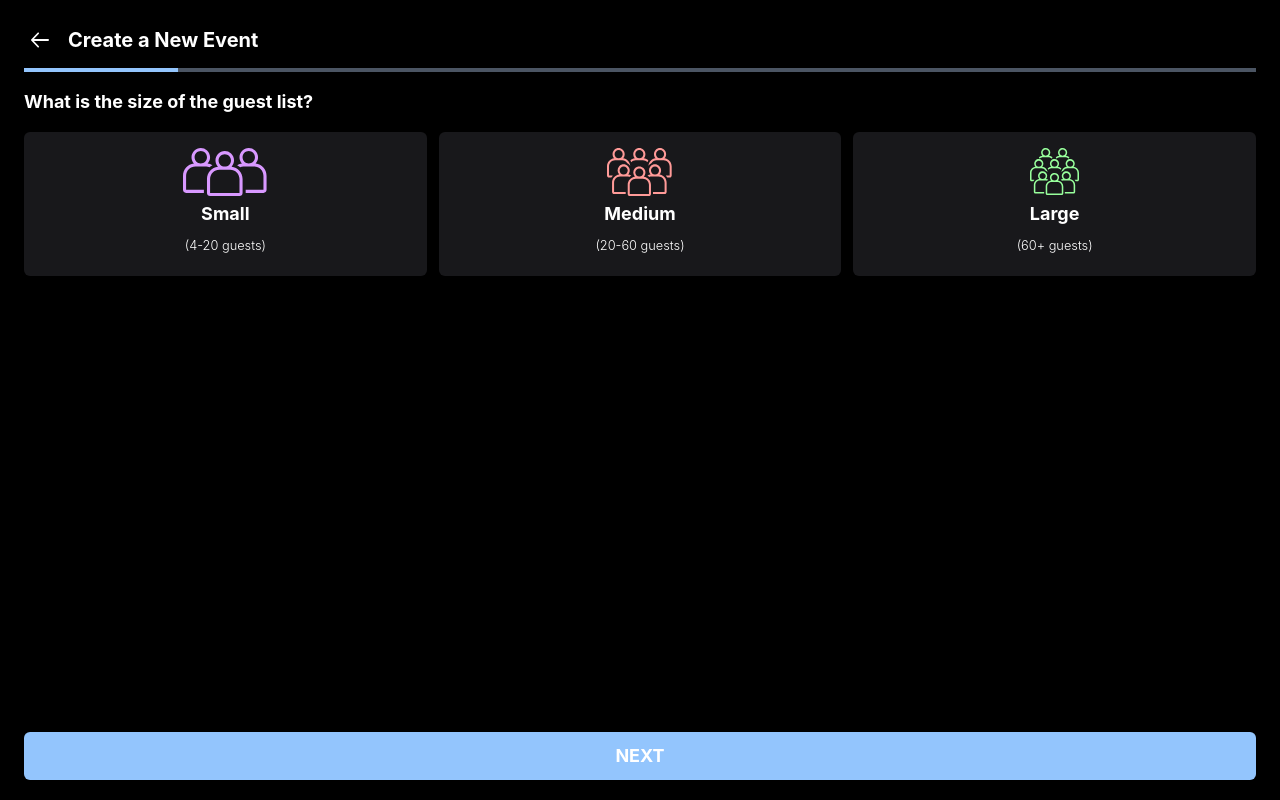
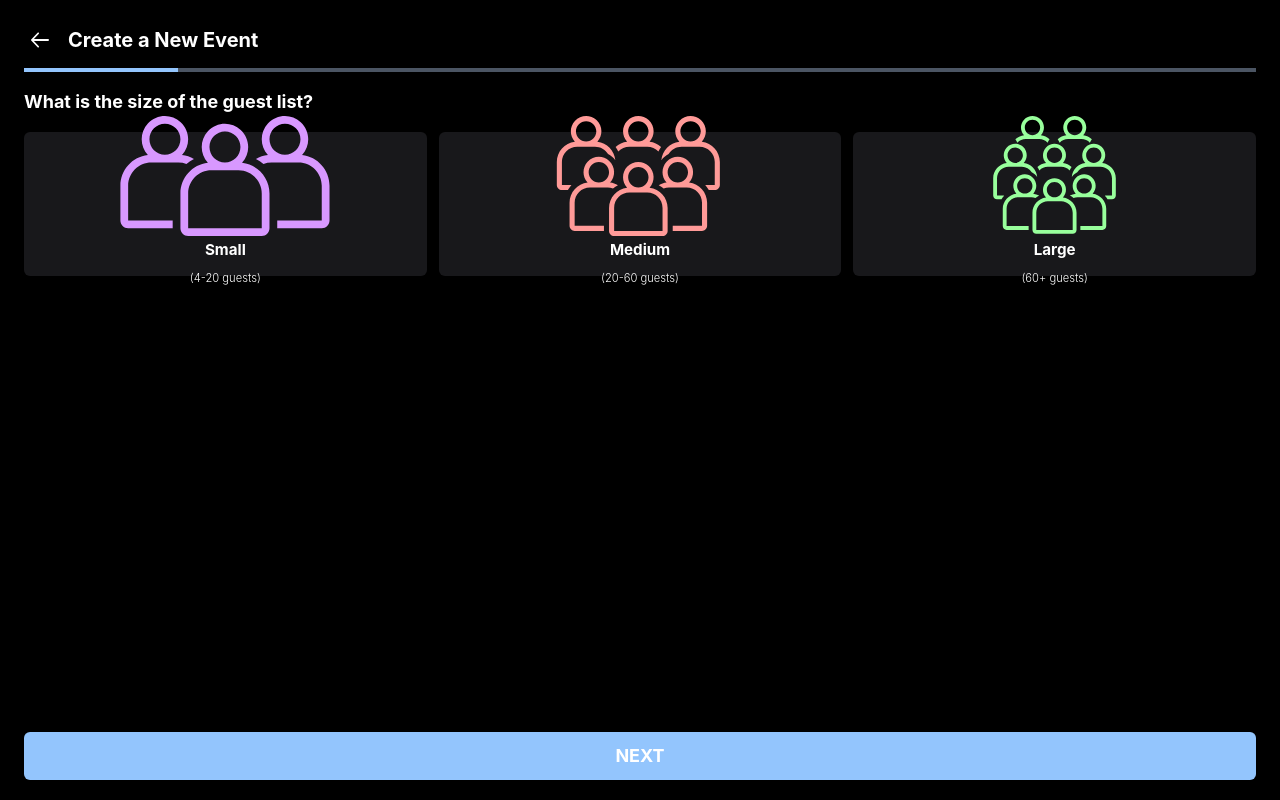
Before and after one commit to nmolaei7878/PartyPlan, a React (Create React App) app: page /create-plan/guest in a window 1280 px wide. Built offline with nearby package versions, Linux system fonts and the light colour scheme.

Commit message:
add error boundries

```diff
--- a/package.json
+++ b/package.json
@@ -13,6 +13,7 @@
     "@types/react-dom": "^18.2.4",
     "react": "^18.2.0",
     "react-dom": "^18.2.0",
+    "react-error-boundary": "^4.0.4",
     "react-redux": "^8.0.5",
     "react-router-dom": "^6.11.2",
     "react-scripts": "5.0.1",
--- a/src/components/shared-ui/Form.tsx
+++ b/src/components/shared-ui/Form.tsx
@@ -14,6 +14,7 @@ const FormInput: React.FC<FormInputProps> = (props) => {
     <div className="flex flex-col w-full text-white gap-2">
       <label htmlFor={props.id}>{props.label}</label>
       <input
+        placeholder={props.placeHolder}
         onChange={props.onChange}
         defaultValue={props.value}
         className="min-h-[3.2rem] py-2 px-3 w-full rounded-lg bg-zinc-900 border-[0.1rem] border-zinc-700"
--- a/src/components/shared-ui/Tile.tsx
+++ b/src/components/shared-ui/Tile.tsx
@@ -17,23 +17,23 @@ const Tile: React.FC<TileProps> = ({
   style,
   onClick,
 }) => {
-  function onClickP() {
+  const click = () => {
     onClick(title);
-  }
+  };
 
   return (
     <div
-      onClick={onClickP}
-      className="bg-zinc-900 rounded-md flex items-center gap-1 flex-col justify-center px-2"
+      onClick={click}
+      className="bg-zinc-900 rounded-md flex items-center  flex-col justify-center px-2 py-3"
       style={{
         height: height || "7rem",
         border: style?.border,
         backgroundColor: style?.backgroundColor,
       }}
     >
-      <img className="h-12" src={icon} alt="" />
-      <p className="px-2 capitalize">{title}</p>
-      <p className="text-[0.8rem] font-light">{description}</p>
+      <img className="h-full w-full px-3" src={icon} alt="" />
+      <p className="px-2 capitalize text-[0.95rem] ">{title}</p>
+      <p className="text-[0.7rem] font-light">{description}</p>
     </div>
   );
 };
--- a/src/index.css
+++ b/src/index.css
@@ -11,6 +11,7 @@ body {
 }
 input {
   color-scheme: dark;
+  accent-color: #ffffff;
 }
 
 code {
```
Also changed, not shown: 1 other file (tests, documents, lock files or other folders).
